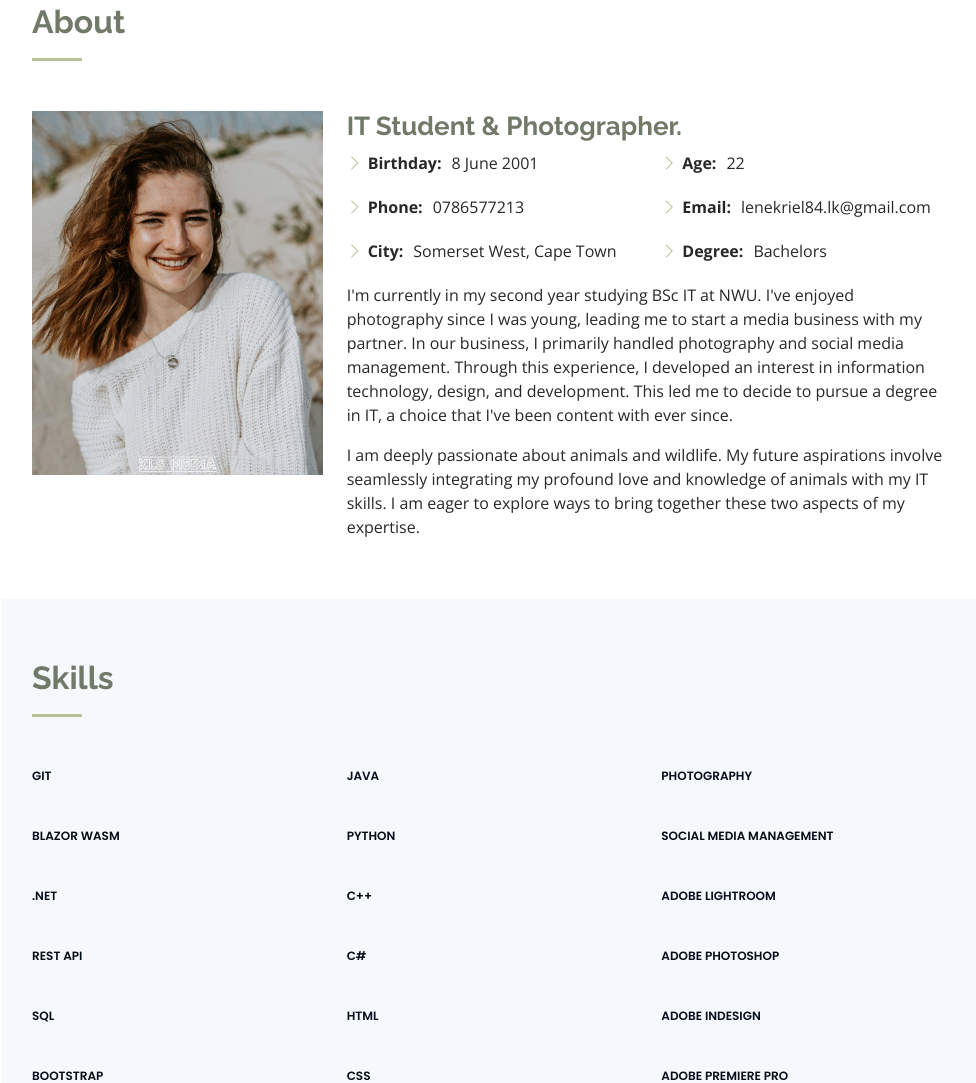
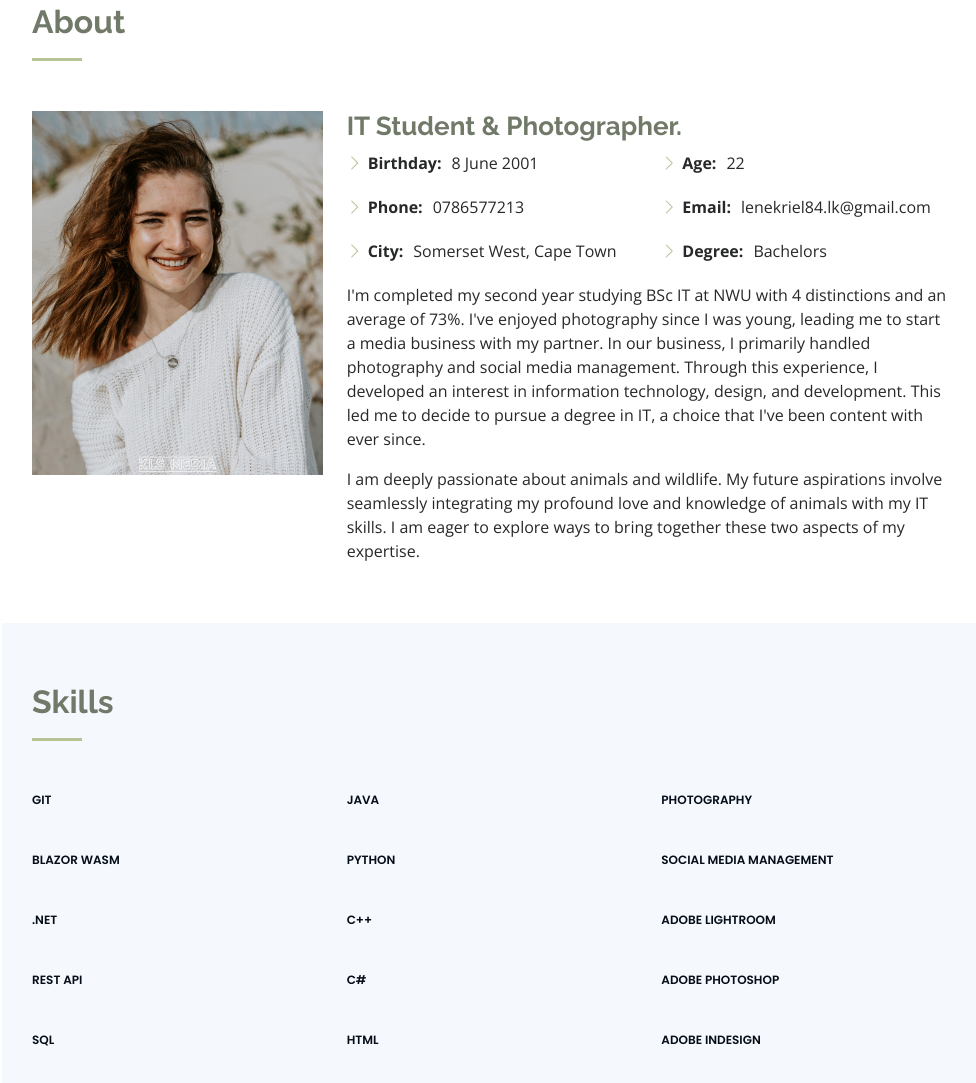
Before and after one commit to Lene7/Portfolio_Website, a plain HTML site: page index.html in a window 1280 px wide. Shown: the part 857-1940 px from the top of the page, without its empty margins (298-1274 px from the left). Drawn offline with nearby package versions, Linux system fonts and the light colour scheme.

Commit message:
Update end of 2nd year

```diff
--- a/index.html
+++ b/index.html
@@ -96,7 +96,7 @@
                 </ul>
               </div>
             </div>
-            <p>I'm currently in my second year studying BSc IT at NWU. I've enjoyed photography since I was young, leading me to start a media business with my partner. In our business, I primarily handled photography and social media management. Through this experience, I developed an interest in information technology, design, and development. This led me to decide to pursue a degree in IT, a choice that I've been content with ever since.</p>
+            <p>I'm completed my second year studying BSc IT at NWU with 4 distinctions and an average of 73%. I've enjoyed photography since I was young, leading me to start a media business with my partner. In our business, I primarily handled photography and social media management. Through this experience, I developed an interest in information technology, design, and development. This led me to decide to pursue a degree in IT, a choice that I've been content with ever since.</p>
             <p>
               I am deeply passionate about animals and wildlife. My future aspirations involve seamlessly integrating my profound love and knowledge of animals with my IT skills. I am eager to explore ways to bring together these two aspects of my expertise.
             </p>
```
Also changed, not shown: 1 other file.
